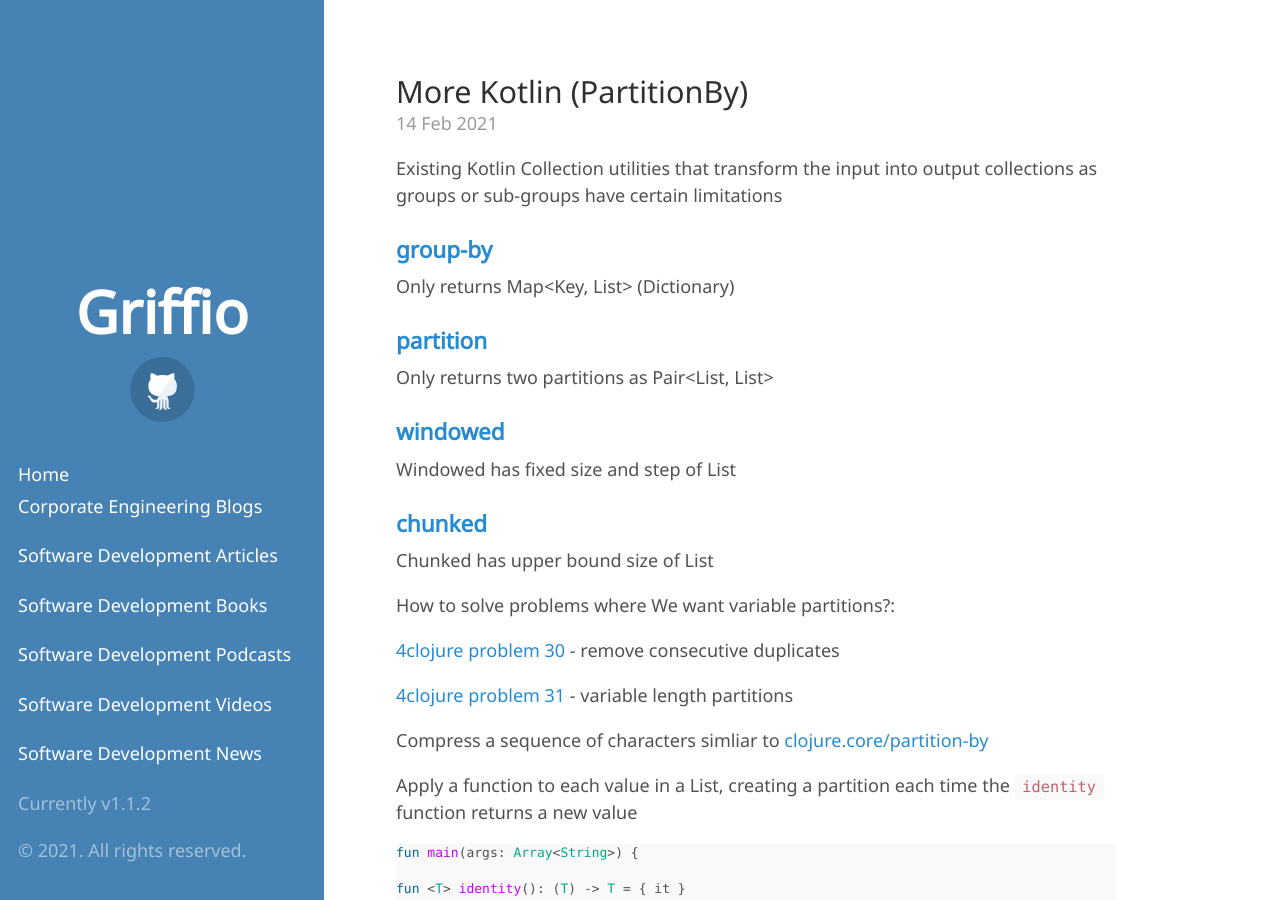
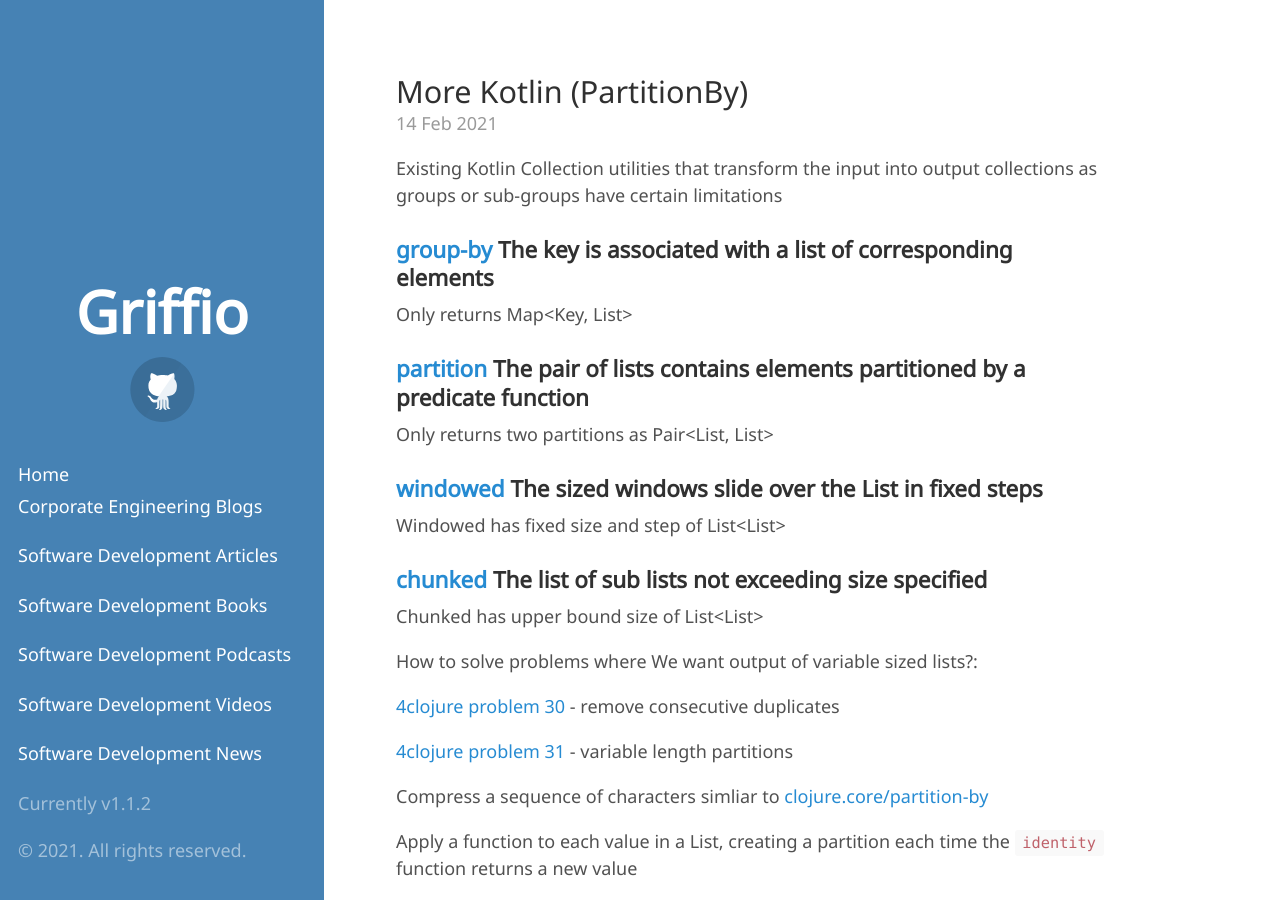
Before and after one commit to griffio/griffio.github.io, a Jekyll site: the page built from _posts/2021-02-14-More-Kotlin-PartitionBy.md, in a window 1280 px wide and 900 px high. Built offline with Jekyll 4.4.1, drawn with Linux system fonts in a browser that asks for light colours; some web fonts are replaced.

Commit message:
Update 2021-02-14-More-Kotlin-PartitionBy.md

```diff
--- a/_posts/2021-02-14-More-Kotlin-PartitionBy.md
+++ b/_posts/2021-02-14-More-Kotlin-PartitionBy.md
@@ -10,19 +10,19 @@
 
 Existing Kotlin Collection utilities that transform the input into output collections as groups or sub-groups have certain limitations
 
-### [group-by](https://kotlinlang.org/api/latest/jvm/stdlib/kotlin.collections/group-by.html)
-Only returns Map<Key, List> (Dictionary)
+### [group-by](https://kotlinlang.org/api/latest/jvm/stdlib/kotlin.collections/group-by.html) The key is associated with a list of corresponding elements
+Only returns Map<Key, List>
 
-### [partition](https://kotlinlang.org/api/latest/jvm/stdlib/kotlin.collections/partition.html)
+### [partition](https://kotlinlang.org/api/latest/jvm/stdlib/kotlin.collections/partition.html) The pair of lists contains elements partitioned by a predicate function
 Only returns two partitions as Pair<List, List>
 
-### [windowed](https://kotlinlang.org/api/latest/jvm/stdlib/kotlin.collections/windowed.html)
-Windowed has fixed size and step of List<T>
+### [windowed](https://kotlinlang.org/api/latest/jvm/stdlib/kotlin.collections/windowed.html) The sized windows slide over the List in fixed steps
+Windowed has fixed size and step of List<List<T>>
 
-### [chunked](https://kotlinlang.org/api/latest/jvm/stdlib/kotlin.collections/chunked.html)
-Chunked has upper bound size of List<T>
+### [chunked](https://kotlinlang.org/api/latest/jvm/stdlib/kotlin.collections/chunked.html) The list of sub lists not exceeding size specified
+Chunked has upper bound size of List<List<T>>
 
-How to solve problems where We want variable partitions?:
+How to solve problems where We want output of variable sized lists?:
 
 [4clojure problem 30](https://www.4clojure.com/problem/30) - remove consecutive duplicates
 
```
